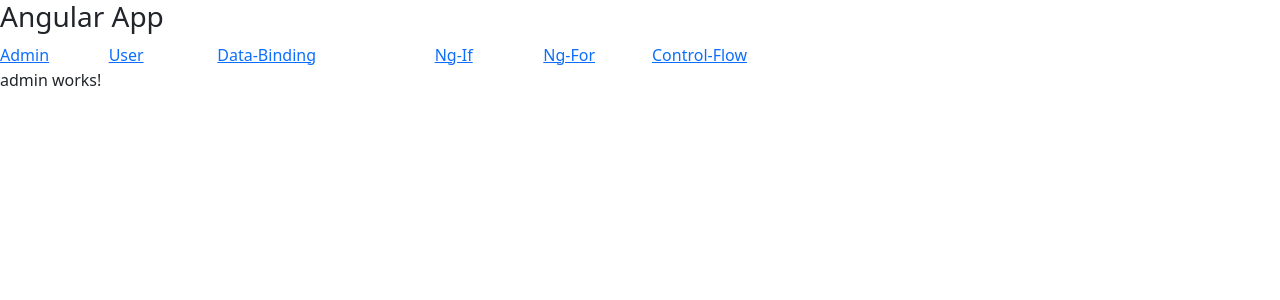
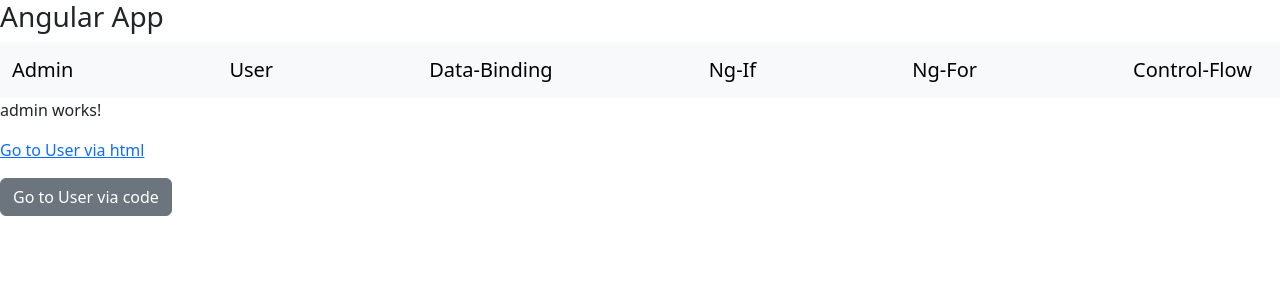
Before and after one commit to orgpublic/repopub2, an Angular app: page /admin in a window 1280 px wide. Shown: the top 300 px of the page. Built offline with nearby package versions, Linux system fonts and the light colour scheme.

Commit message:
Router added

```diff
--- a/src/app/app.html
+++ b/src/app/app.html
@@ -1,12 +1,12 @@
 <h3>Angular App</h3>
-<table style="width:100%">
-  <tr class="row">
-    <td class="col-1"><a routerLink="/admin">Admin</a></td>
-    <td class="col-1"><a routerLink="/user">User</a></td>
-    <td class="col-2"><a routerLink="/data-binding">Data-Binding</a></td>
-    <td class="col-1"><a routerLink="/ng-if">Ng-If</a></td>
-    <td class="col-1"><a routerLink="/ng-for">Ng-For</a></td>
-    <td class="col-2"><a routerLink="/control-flow">Control-Flow</a></td>
-  </tr>
-</table>
+<nav class="navbar navbar-expand-sm bg-light">
+  <div class="container-fluid">
+    <a class="navbar-brand" routerLink="/admin">Admin</a>
+    <a class="navbar-brand" routerLink="/user">User</a>
+    <a class="navbar-brand" routerLink="/data-binding">Data-Binding</a>
+    <a class="navbar-brand" routerLink="/ng-if">Ng-If</a>
+    <a class="navbar-brand" routerLink="/ng-for">Ng-For</a>
+    <a class="navbar-brand" routerLink="/control-flow">Control-Flow</a>
+  </div>
+</nav>
 <router-outlet />
--- a/src/app/app.ts
+++ b/src/app/app.ts
@@ -4,7 +4,7 @@ import { Admin } from './components/admin/admin';
 import { User } from './components/user/user';
 import { NgIf } from './components/ng-if/ng-if';
 import { NgFor } from './components/ng-for/ng-for';
-import { ControlFlow } from './control-flow/control-flow';
+import { ControlFlow } from './components/control-flow/control-flow';
 
 @Component({
   selector: 'app-root',
--- a/src/app/components/admin/admin.html
+++ b/src/app/components/admin/admin.html
@@ -1 +1,3 @@
 <p>admin works!</p>
+<p><a routerLink="/user">Go to User via html</a></p>
+<p><button class="btn btn-secondary" (click)="navigateToUser()">Go to User via code</button></p>
--- a/src/app/components/admin/admin.ts
+++ b/src/app/components/admin/admin.ts
@@ -1,9 +1,15 @@
 import { Component } from '@angular/core';
+import { Router, RouterLink } from '@angular/router';
 
 @Component({
   selector: 'app-admin',
-  imports: [],
+  imports: [RouterLink],
   templateUrl: './admin.html',
   styleUrl: './admin.css',
 })
-export class Admin {}
+export class Admin {
+  constructor(private router: Router) {}
+  navigateToUser() {
+    this.router.navigate(['/user']);
+  }
+}
```
Also changed, not shown: src/app/app.routes.ts (+5 -4 lines), src/app/components/control-flow/control-flow.css (added), src/app/components/control-flow/control-flow.html (renamed from src/app/control-flow/control-flow.html), src/app/components/control-flow/control-flow.ts (renamed from src/app/control-flow/control-flow.ts), 1 other file (tests, documents, lock files or other folders).
